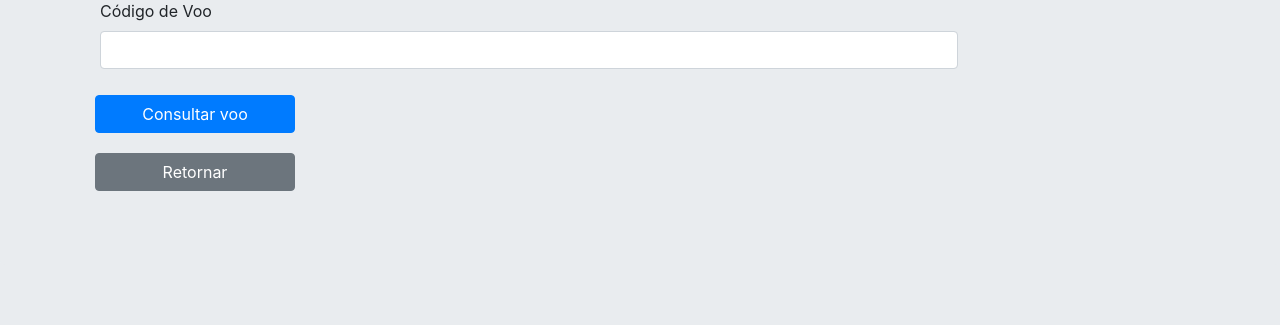
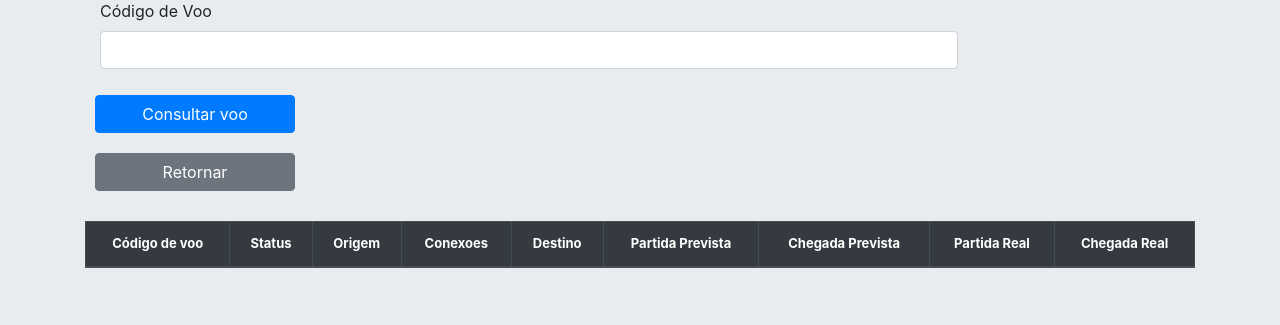
Before and after one commit to PedroDeSanti/FlightOps, a Django app: page /administrar/consultar/ in a window 1280 px wide. Shown: the part 159-484 px from the top of the page. Run offline with Django 4.2, Linux system fonts and the light colour scheme; the visitor is signed in with stand-in values (Sample User, id 1); data that the repository does not hold is empty; some libraries are stand-ins or nearby versions.

Commit message:
✨ Adiciona tabela à tela de consulta

```diff
--- a/FlightOps/book/repositorio/VooRepositorio.py
+++ b/FlightOps/book/repositorio/VooRepositorio.py
@@ -21,3 +21,7 @@ def obtem_voo(codigo_voo):
     return Voo.objects.filter(
         codigo_de_voo=codigo_voo,
     ).last()
+
+def obtem_todos_voos():
+
+    return Voo.objects.all()
--- a/FlightOps/book/views.py
+++ b/FlightOps/book/views.py
@@ -7,7 +7,7 @@ from fpdf import FPDF
 from book.repositorio.HorariosRepositorio import cria_horarios
 from book.repositorio.RotasRepositorio import cria_rota
 from book.repositorio.EstadoRepositorio import cria_estado
-from book.repositorio.VooRepositorio import cria_voo, obtem_voo
+from book.repositorio.VooRepositorio import cria_voo, obtem_voo, obtem_todos_voos
 
 
 # Create your views here.
@@ -87,6 +87,7 @@ def atualizarVoo(request):
 @login_required
 @permission_required('auth.administrarvoo')
 def consultarVoo(request):
+    todos_voos = obtem_todos_voos()
     voo = None
     erro = None
 
@@ -106,7 +107,8 @@ def consultarVoo(request):
 
     contexto = {
         "voo": voo,
-        "erro": erro
+        "erro": erro,
+        "voos": todos_voos
     }
     return render(request, "Administrar/ConsultaVoo.html", contexto)
 
--- a/FlightOps/template/Administrar/ConsultaVoo.html
+++ b/FlightOps/template/Administrar/ConsultaVoo.html
@@ -107,7 +107,6 @@
                                 class="form-control"
                                 name="data_partida_previsao"
                                 value={{voo.horarios.partida_previsao}}
-                                value="2017-06-01T08:30"
                                 id="fieldDataPartidaConsultar"
                             />
                         </div>
@@ -198,6 +197,37 @@
                     </a>
                 </div>
             </form>
+
+            <table class="table table-striped">
+                <thead class="thead-dark">
+                  <tr>
+                    <th>Código de voo</th>
+                    <th>Status</th>
+                    <th>Origem</th>
+                    <th>Conexoes</th>
+                    <th>Destino</th>
+                    <th>Partida Prevista</th>
+                    <th>Chegada Prevista</th>
+                    <th>Partida Real</th>
+                    <th>Chegada Real</th>
+                  </tr>
+                </thead>
+                <tbody>
+                  {% for voo in voos %}
+                    <tr>
+                      <th>{{voo.codigo_de_voo}}</th>
+                      <th>{{voo.estado_atual.nome}}</th>
+                      <th>{{voo.rota.aeroporto_origem}}</th>
+                      <th>{{voo.rota.conexoes}}</th>
+                      <th>{{voo.rota.aeroporto_destino}}</th>
+                      <th>{{voo.horarios.partida_previsao|date:"d/m/Y H:i"}}</th>
+                      <th>{{voo.horarios.chegada_previsao|date:"d/m/Y H:i"}}</th>
+                      <th>{{voo.horarios.partida_real}}</th>
+                      <th>{{voo.horarios.chegada_real}}</th>
+                    </tr>
+                  {% endfor %}
+                </tbody>
+              </table>
             {% endif %}
         </div>
     </div>
```
